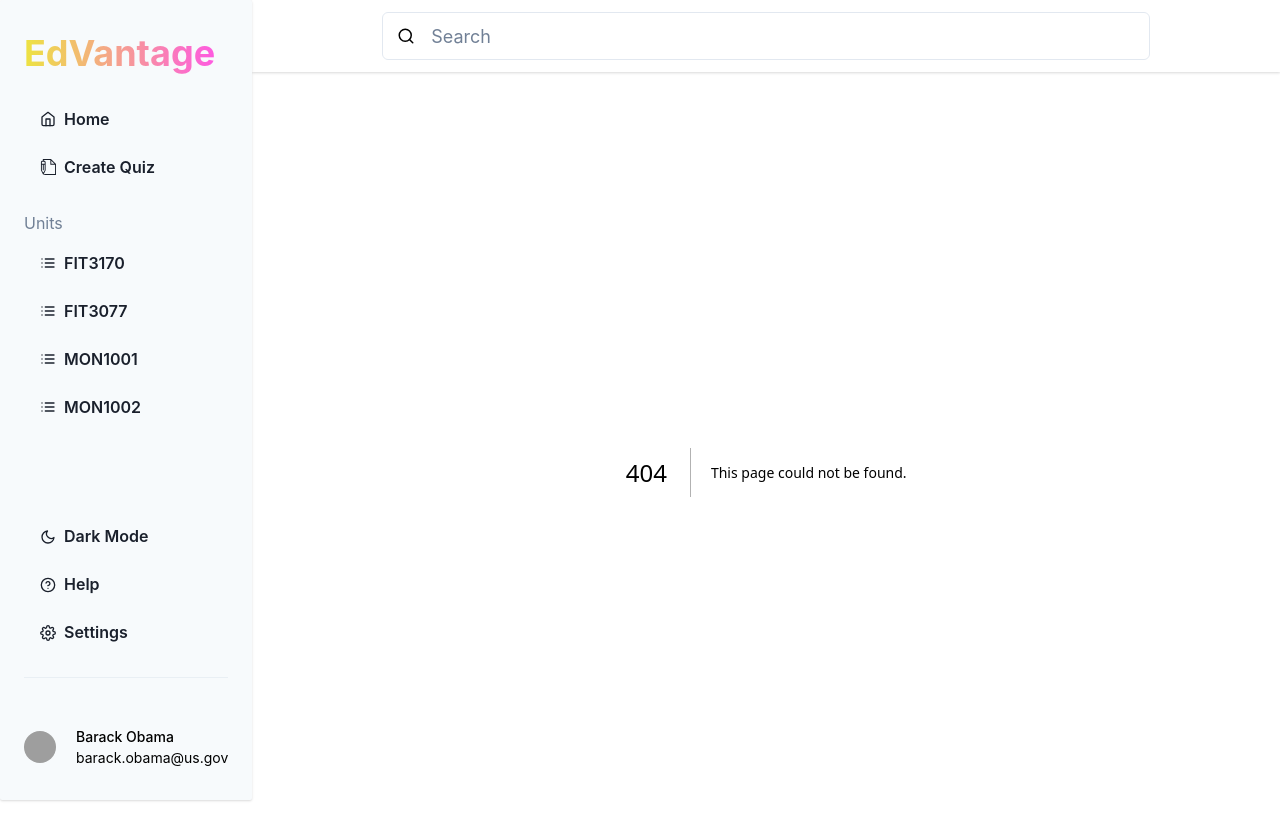
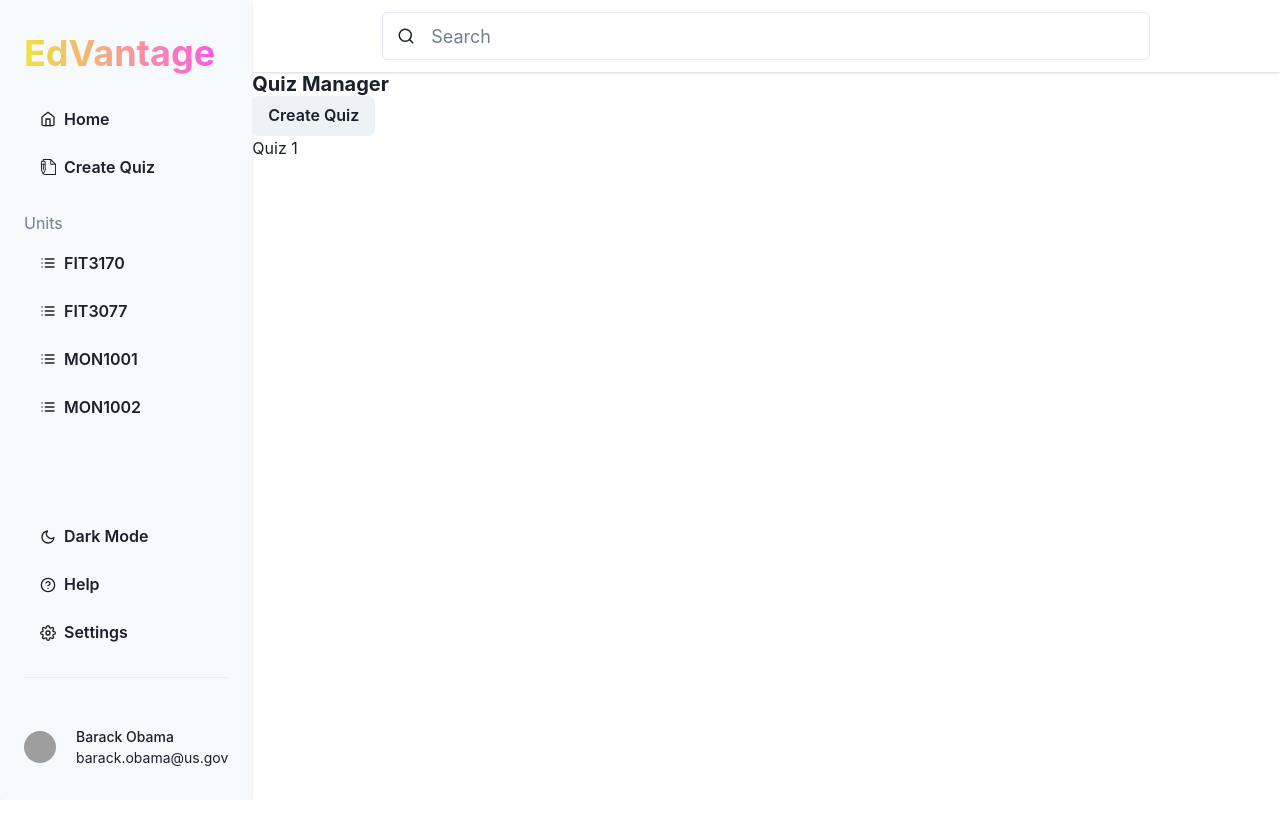
Before and after one commit to Monash-FIT3170/EdVantage, a Next.js app in the folder frontend/: page /QuizManagerPage in a window 1280 px wide. Before the commit this address had no page. Shown: the top 840 px of the page. After the commit the page ends 800 px from the top, so only its background shows below. Built offline with nearby package versions, Linux system fonts and the light colour scheme; grey boxes are pictures that could not be loaded.

Commit message:
Added quiz manager page for editing existing quizzes

```diff
--- a/frontend/components/Sidebar/UpperSidebar.tsx
+++ b/frontend/components/Sidebar/UpperSidebar.tsx
@@ -4,7 +4,7 @@ import { FiHome, FiList } from 'react-icons/fi';
 import { TfiWrite } from 'react-icons/tfi';
 
 
-const enrolledUnits = ['FIT3170', 'FIT3077', 'MON1001', 'MON1002'];
+const ENROLLED_UNITS = ['FIT3170', 'FIT3077', 'MON1001', 'MON1002'];
 
 
 export default function UpperSidebar() {
@@ -19,7 +19,7 @@ export default function UpperSidebar() {
             Home
           </Button>
         </Link>
-        <Link href={'/QuizCreationPage'}>
+        <Link href={'/QuizManagerPage'}>
           <Button variant={'ghost'} leftIcon={<TfiWrite />} h={10} w={'full'} justifyContent={'start'}>
             Create Quiz
           </Button>
@@ -29,7 +29,7 @@ export default function UpperSidebar() {
         <Text size="xs" color={'gray.500'}>
           Units
         </Text>
-        {enrolledUnits.map((unit) => {
+        {ENROLLED_UNITS.map((unit) => {
           return (
             <Link key={unit} href={`/unit/${unit}`} passHref>
               <Button variant={'ghost'} leftIcon={<FiList />} h={10} w={'full'} justifyContent={'start'}>
--- /dev/null
+++ b/frontend/pages/QuizManagerPage.tsx
@@ -0,0 +1,17 @@
+import { Box, Button, Heading, Stack } from '@chakra-ui/react';
+import Link from 'next/link';
+
+
+export default function QuizManager() {
+  return (
+    <>
+      <Heading as='h4' size='md'>Quiz Manager</Heading>
+      <Link href='/QuizCreationPage'>
+        <Button>Create Quiz</Button>
+      </Link>
+      <Stack>
+        <Box>Quiz 1</Box>
+      </Stack>
+    </>
+  );
+}
```
Also changed, not shown: frontend/pages/QuizCreationPage.tsx (+10 -8 lines).
